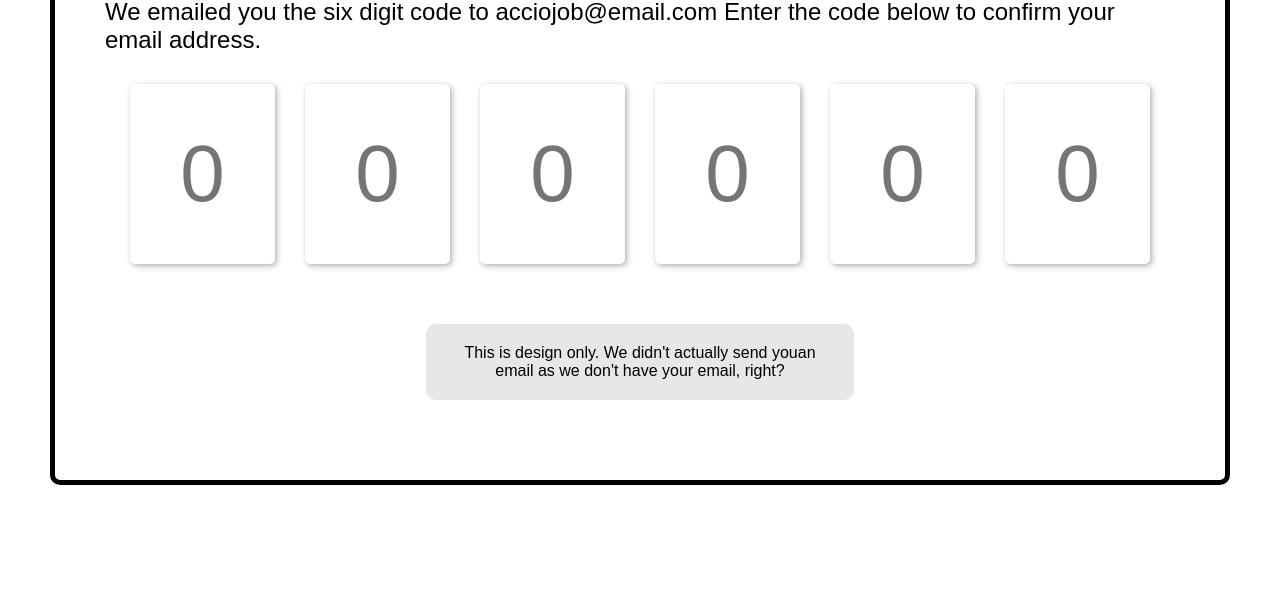
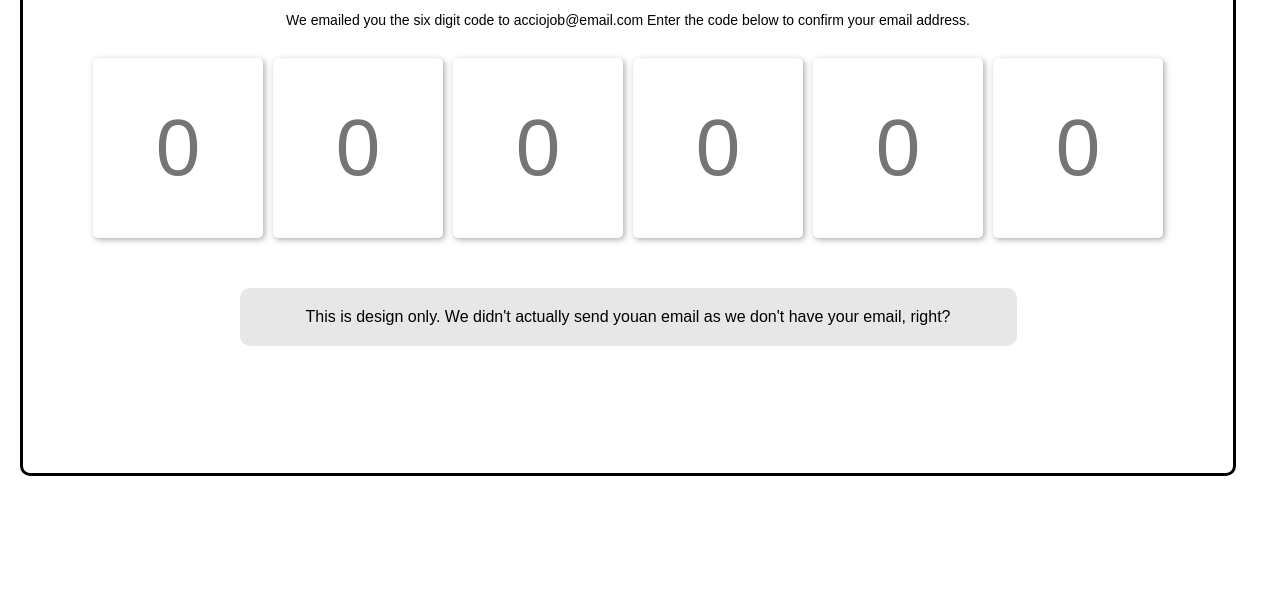
Before and after one commit to acciojob/OTP-gssubash, a website: page main.html in a window 1280 px wide. Shown: the part 184-800 px from the top of the page. Drawn offline with Linux system fonts and the light colour scheme.

Commit message:
created a submission

```diff
--- a/styles.css
+++ b/styles.css
@@ -12,36 +12,35 @@
 }
 
 .main-container {
-  width: auto;
-  height: auto;
+  width: 95vw;
+  height: 80vh;
   padding: 50px;
-  margin: 50px;
-  border: 5px solid;
+  margin: 20px;
+  border: 3px solid;
   border-radius: 10px;
   flex-direction: column;
 }
 
 .code-container {
-  /* width: 90%; */
+  width: 100%;
   height: 240px;
   border-radius: 10px;
   padding: 20px;
-  gap: 20px;
+  gap: 10px;
 }
 #verification_heading {
   margin-top: 25px;
-  font-size: 32px;
+  font-size: 22px;
 }
 
 #verification_subtext {
   margin-top: 15px;
-  font-size: 24px;
+  font-size: 14px;
 }
 
 .code {
   height: 90%;
-  width: 15%;
-  margin: 5px;
+  width: 70%;
   border-radius: 5px;
   /* border: 2px solid black; */
   border: none;
@@ -57,9 +56,9 @@
 .info-container {
   font: 24px;
   padding: 20px;
-  width: 40%;
+  width: 70%;
   border-radius: 10px;
   background-color: #e7e7e7;
   text-align: center;
-  margin: 30px;
+  margin: 20px;
 }
```
